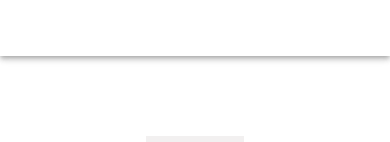
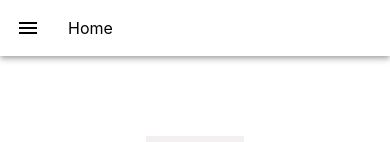
Before and after one commit to p-hebda/ffspeech-client, a React (Create React App) app: page / in a window 390 px wide. Shown: the top 142 px of the page. Built offline with nearby package versions, Linux system fonts and the light colour scheme.

Commit message:
refactor nav bar to support mobile

```diff
--- a/src/main/components/ButtonAppBar.js
+++ b/src/main/components/ButtonAppBar.js
@@ -4,8 +4,19 @@ import Box from '@mui/material/Box';
 import Toolbar from '@mui/material/Toolbar';
 import Button from '@mui/material/Button';
 import {useNavigate} from "react-router-dom";
+import {IconButton, Menu, MenuItem} from "@mui/material";
+import MenuIcon from '@mui/icons-material/Menu';
 
 export default function ButtonAppBar() {
+    const [anchorEl, setAnchorEl] = React.useState(null);
+    const open = Boolean(anchorEl);
+    const handleClick = (event) => {
+        setAnchorEl(event.currentTarget);
+    };
+    const handleClose = () => {
+        setAnchorEl(null);
+    };
+
     let navigate = useNavigate();
     const routeChange = (path) => {
         navigate(path);
@@ -16,21 +27,35 @@ export default function ButtonAppBar() {
         {name: "About", path: "/about"}
     ];
 
+    const currentPage = pages.find((page) => page.path === window.location.pathname);
     return (
         <Box sx={{flexGrow: 1}}>
-            <AppBar position="sticky" color='inherit'>
+            <AppBar position="static" color='inherit'>
                 <Toolbar>
-                    <Box sx={{flexGrow: 1, display: {xs: 'none', md: 'flex'}}}>
-                        {pages.map(({name, path}) => (
-                            <Button
-                                key={name}
-                                onClick={() => routeChange(path)}
-                                sx={{my: 2, color: 'black', display: 'block'}}
-                            >
-                                {name}
-                            </Button>
-                        ))}
-                    </Box>
+                    <IconButton
+                        size="large"
+                        edge="start"
+                        color="inherit"
+                        aria-label="menu"
+                        sx={{mr: 2}}
+                        onClick={handleClick}>
+                        <MenuIcon/>
+                    </IconButton>
+                    {currentPage !== undefined ? currentPage.name : "Not Found"}
+                    <Menu
+                        id="basic-menu"
+                        anchorEl={anchorEl}
+                        open={open}
+                        onClose={handleClose}
+                        MenuListProps={{
+                            'aria-labelledby': 'basic-button',
+                        }}
+                    >
+                        {pages.map(({name, path}) => <MenuItem key={name} onClick={() => {
+                            handleClose();
+                            routeChange(path);
+                        }}>{name}</MenuItem>)}
+                    </Menu>
                 </Toolbar>
             </AppBar>
         </Box>
```
